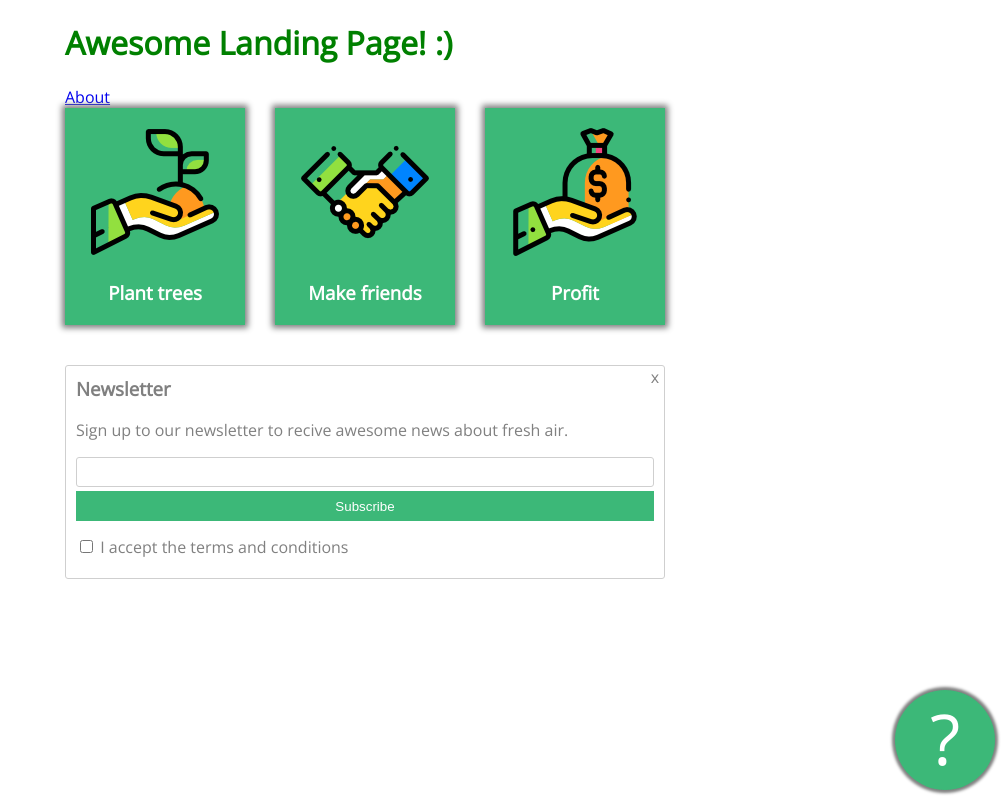
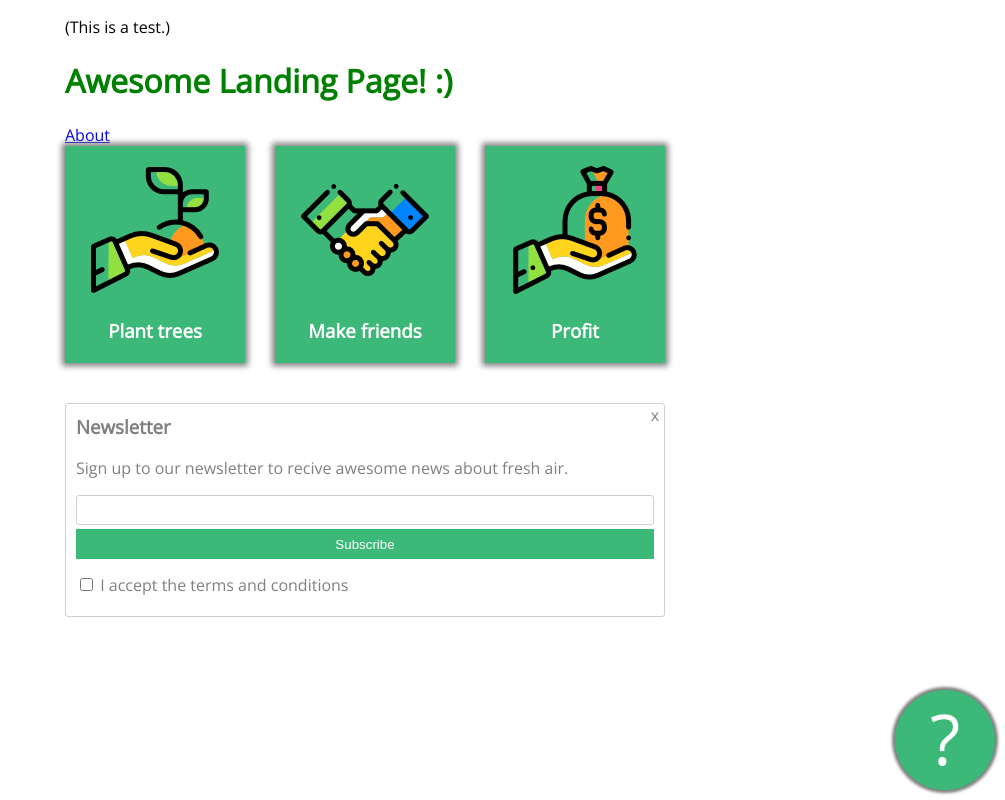
Before and after one commit to LolaToerpe/lolatoerpe.github.io, a plain HTML site: page index.html in a window 1280 px wide. Shown: the whole page, without its empty margins (275-1280 px from the left). Drawn offline with nearby package versions, Linux system fonts and the light colour scheme.

Commit message:
One more sentence

```diff
--- a/index.html
+++ b/index.html
@@ -13,6 +13,7 @@
 <!-- partial:index.partial.html -->
 <! Megjegyzés. >
 <div class="container">
+  <p>(This is a test.)</p>
   <h1>Awesome Landing Page! :)</h1>
   <a href="about.html">About</a>
   <div id="cardHolder">
```
